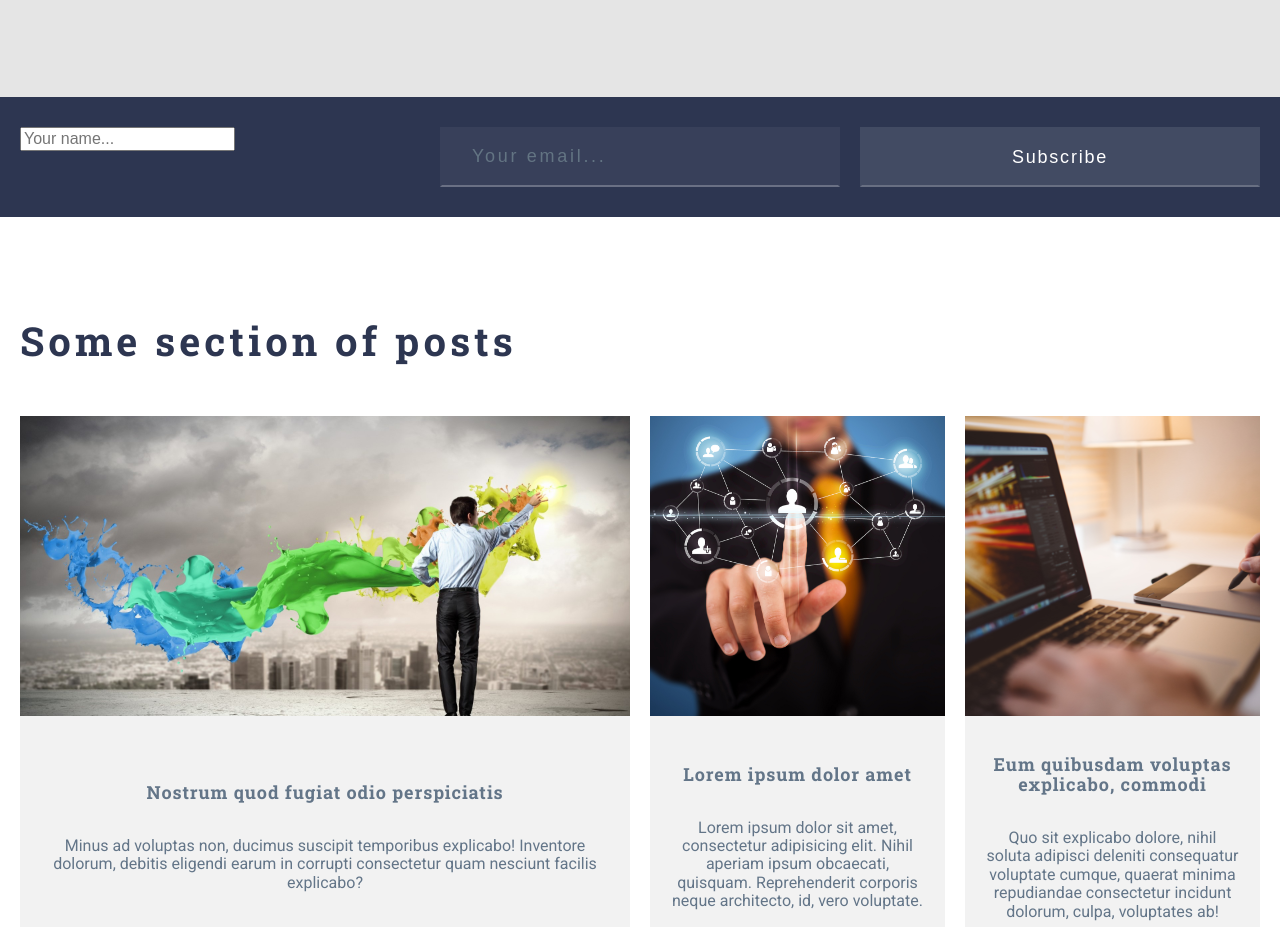
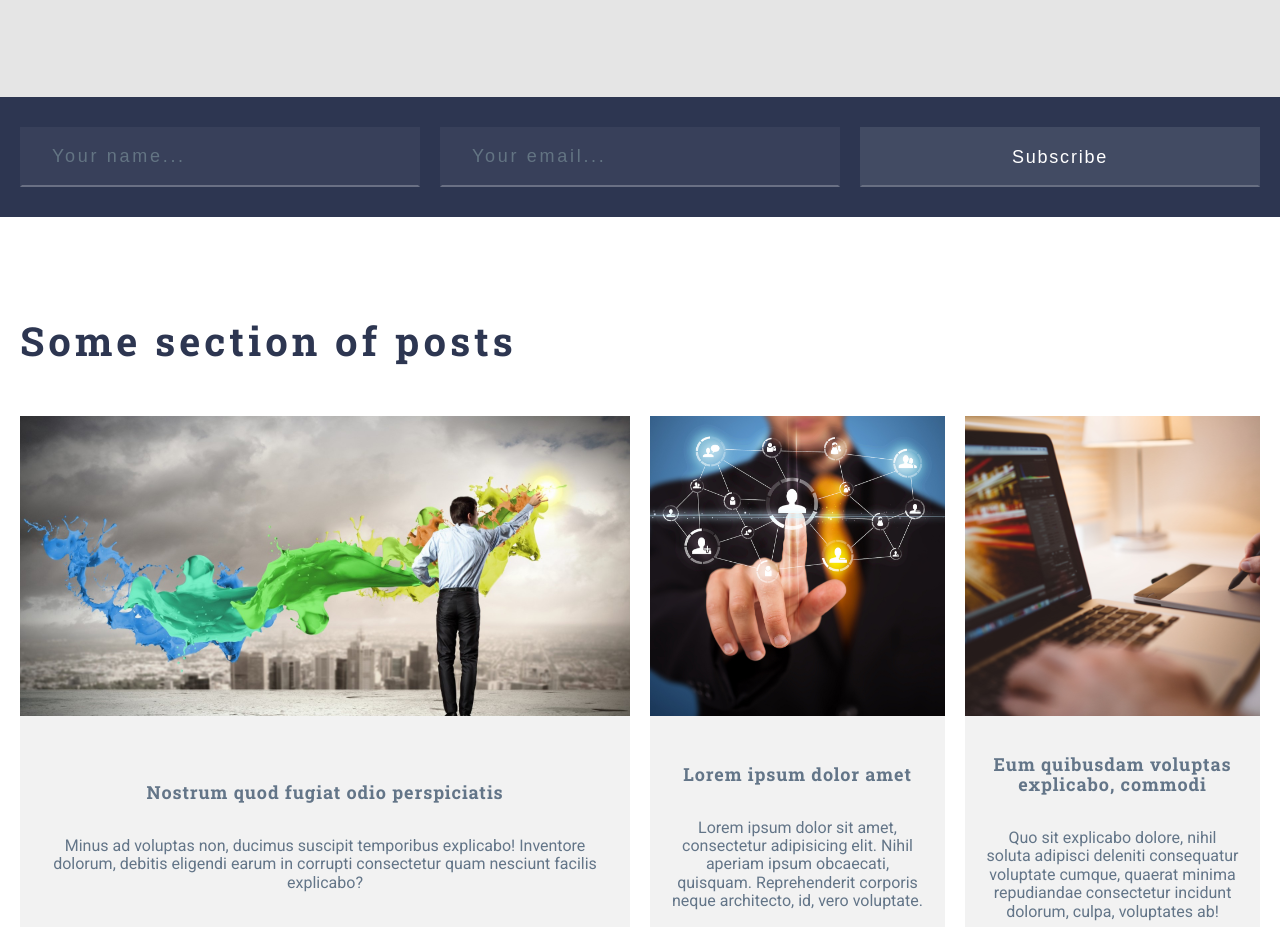
Before and after one commit to dimavlasenko3541/grid-template-init-projectnew, a website: page index.html in a window 1280 px wide. Shown: the part 2343-3270 px from the top of the page. Drawn offline with Linux system fonts and the light colour scheme.

Commit message:
upd__index

```diff
--- a/index.html
+++ b/index.html
@@ -174,7 +174,7 @@
   <section class="form">
     <form class="form__container" action="#">
       <div class="form-item">
-        <input class="form-item__input--active" type="text" placeholder="Your name...">
+        <input class="form-item__input" type="text" placeholder="Your name...">
       </div>
       <div class="form-item">
         <input class="form-item__input" type="text" placeholder="Your email...">
```
